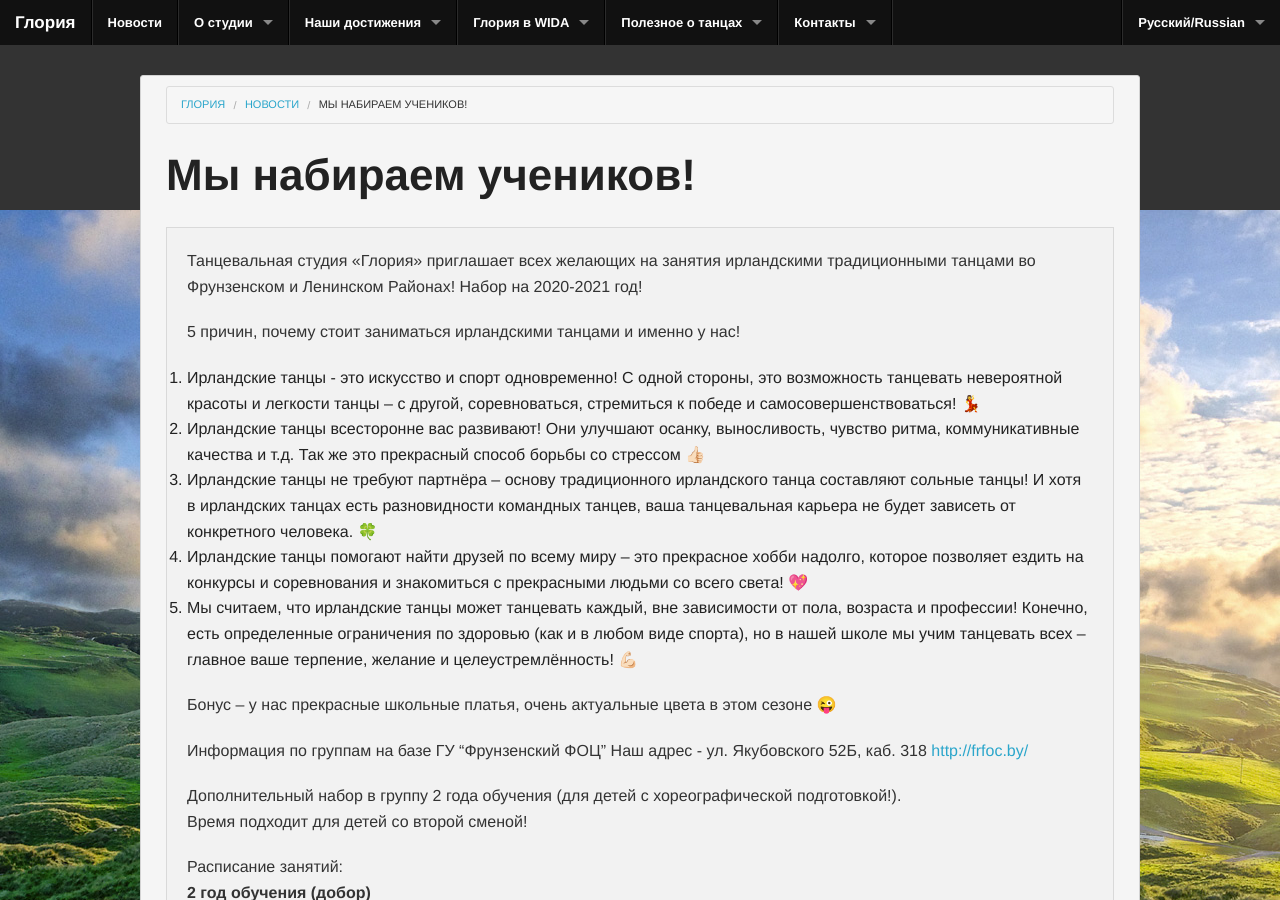
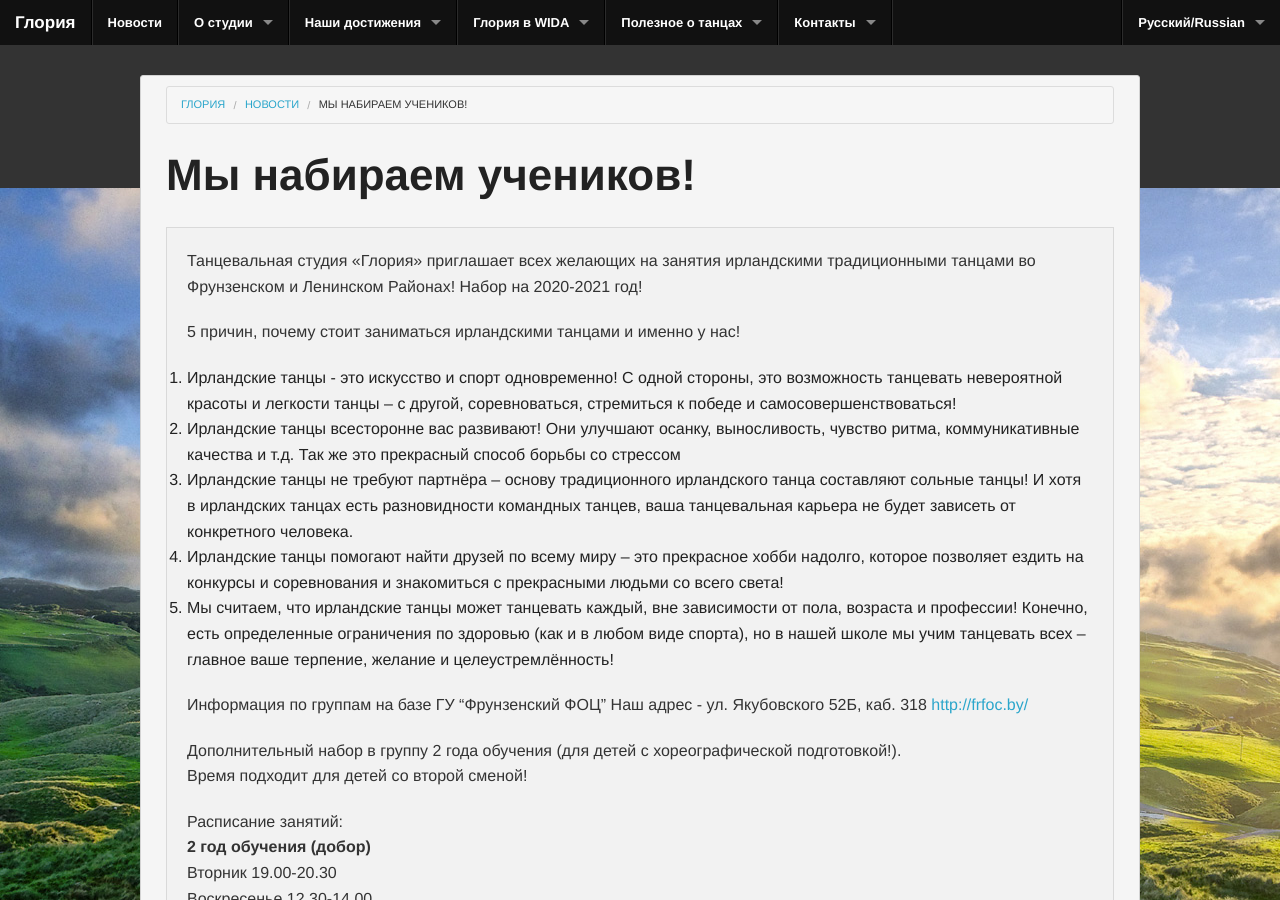
Before and after one commit to gloria-studio/gloria-studio.github.io, a Jekyll site: the page built from _posts/2015-08-26-we-recruit-studens.md, in a window 1280 px wide and 900 px high. Built offline with Jekyll 4.4.1, drawn with Linux system fonts in a browser that asks for light colours.

Commit message:
Update 2015-08-26-we-recruit-studens.md

```diff
--- a/_posts/2015-08-26-we-recruit-studens.md
+++ b/_posts/2015-08-26-we-recruit-studens.md
@@ -9,13 +9,11 @@
 
 5 причин, почему стоит заниматься ирландскими танцами и именно у нас!
 
-1. Ирландские танцы - это искусство и спорт одновременно! С одной стороны, это возможность танцевать невероятной красоты и легкости танцы – с другой, соревноваться, стремиться к победе и самосовершенствоваться! 💃
-2. Ирландские танцы всесторонне вас развивают! Они улучшают осанку, выносливость, чувство ритма, коммуникативные качества и т.д. Так же это прекрасный способ борьбы со стрессом 👍🏻
-3. Ирландские танцы не требуют партнёра – основу традиционного ирландского танца составляют сольные танцы! И хотя в ирландских танцах есть разновидности командных танцев, ваша танцевальная карьера не будет зависеть от конкретного человека. 🍀
-4. Ирландские танцы помогают найти друзей по всему миру – это прекрасное хобби надолго, которое позволяет ездить на конкурсы и соревнования и знакомиться с прекрасными людьми со всего света! 💖
-5. Мы считаем, что ирландские танцы может танцевать каждый, вне зависимости от пола, возраста и профессии! Конечно, есть определенные ограничения по здоровью (как и в любом виде спорта), но в нашей школе мы учим танцевать всех – главное ваше терпение, желание и целеустремлённость! 💪🏻
-
-Бонус – у нас прекрасные школьные платья, очень актуальные цвета в этом сезоне 😜
+1. Ирландские танцы - это искусство и спорт одновременно! С одной стороны, это возможность танцевать невероятной красоты и легкости танцы – с другой, соревноваться, стремиться к победе и самосовершенствоваться!
+2. Ирландские танцы всесторонне вас развивают! Они улучшают осанку, выносливость, чувство ритма, коммуникативные качества и т.д. Так же это прекрасный способ борьбы со стрессом
+3. Ирландские танцы не требуют партнёра – основу традиционного ирландского танца составляют сольные танцы! И хотя в ирландских танцах есть разновидности командных танцев, ваша танцевальная карьера не будет зависеть от конкретного человека.
+4. Ирландские танцы помогают найти друзей по всему миру – это прекрасное хобби надолго, которое позволяет ездить на конкурсы и соревнования и знакомиться с прекрасными людьми со всего света!
+5. Мы считаем, что ирландские танцы может танцевать каждый, вне зависимости от пола, возраста и профессии! Конечно, есть определенные ограничения по здоровью (как и в любом виде спорта), но в нашей школе мы учим танцевать всех – главное ваше терпение, желание и целеустремлённость!
 
 Информация по группам на базе ГУ "Фрунзенский ФОЦ" Наш адрес - ул. Якубовского 52Б, каб. 318
 <http://frfoc.by/>
```
